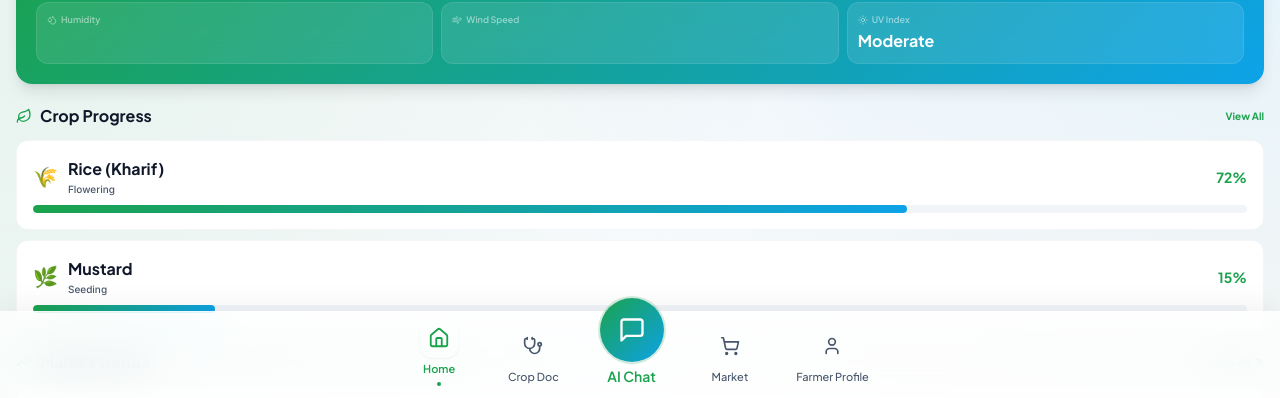
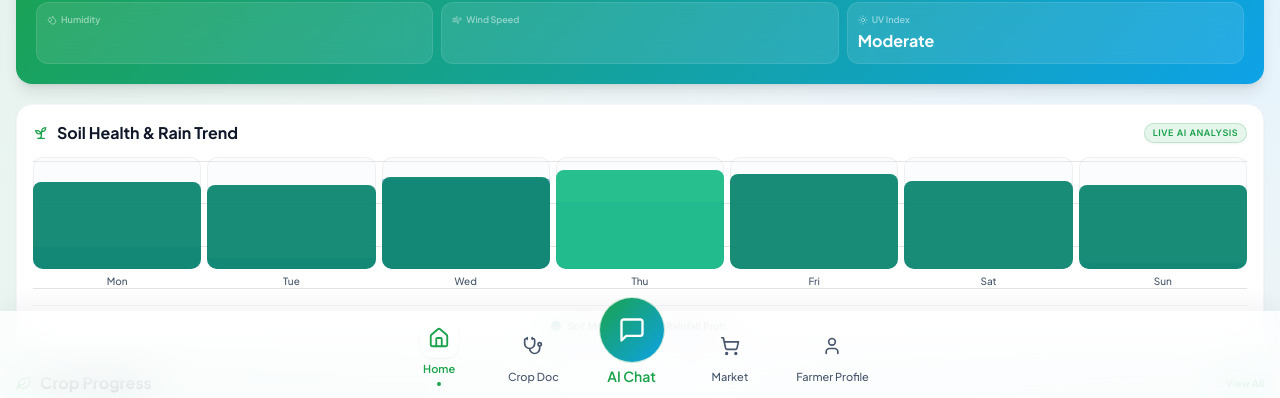
Before and after one commit to SAKET-Code01/Krishi-AI, a React (Vite) app: page /dashboard in a window 1280 px wide. Shown: the part 402-800 px from the top of the page. Built offline with nearby package versions, Linux system fonts and the light colour scheme; no server answers; sample sign-in values are in the browser's storage; the HTML template or start-up script is replaced by a standard one.

Commit message:
feat(analytics): integrate visual dynamic real analysis modules for dashboard and market charts

```diff
--- a/src/pages/Dashboard.tsx
+++ b/src/pages/Dashboard.tsx
@@ -388,6 +388,75 @@ const Dashboard = () => {
           <div className="absolute -bottom-14 -left-14 w-48 h-48 bg-accent/12 rounded-full blur-3xl" />
         </motion.div>
 
+        {/* Soil & Rainfall Trend Analytics */}
+        <motion.div variants={fadeUp} className="bg-card border border-border/40 rounded-2xl p-4 shadow-sm relative overflow-visible">
+          <div className="flex items-center justify-between mb-4">
+            <h2 className="text-sm font-display font-bold text-foreground flex items-center gap-2">
+              <Sprout className="w-4 h-4 text-primary" />
+              Soil Health & Rain Trend
+            </h2>
+            <span className="text-[9px] bg-primary/10 text-primary px-2 py-0.5 rounded-full font-bold uppercase tracking-wider border border-primary/20 shadow-sm">Live AI Analysis</span>
+          </div>
+
+          <div className="flex items-end justify-between h-32 gap-1.5 mt-2 relative">
+            {/* Horizontal Grid lines */}
+            <div className="absolute inset-0 flex flex-col justify-between pointer-events-none opacity-10">
+              <div className="border-t border-black dark:border-white w-full"></div>
+              <div className="border-t border-black dark:border-white w-full"></div>
+              <div className="border-t border-black dark:border-white w-full"></div>
+              <div className="border-t border-black dark:border-white w-full"></div>
+            </div>
+
+            {[
+              { day: "Mon", soil: 78, rain: 20 },
+              { day: "Tue", soil: 75, rain: 10 },
+              { day: "Wed", soil: 82, rain: 80 },
+              { day: "Thu", soil: 88, rain: 60 },
+              { day: "Fri", soil: 85, rain: 0 },
+              { day: "Sat", soil: 79, rain: 0 },
+              { day: "Sun", soil: 75, rain: 5 },
+            ].map((data, i) => (
+              <div key={i} className="flex flex-col items-center gap-1 flex-1 group relative z-10">
+                {/* Tooltip on hover */}
+                <div className="opacity-0 group-hover:opacity-100 transition-opacity absolute -top-12 bg-black/80 text-white text-[10px] p-1.5 rounded-lg flex flex-col items-center pointer-events-none z-50 shadow-lg whitespace-nowrap backdrop-blur-md">
+                  <span className="font-bold text-primary-foreground">Soil: {data.soil}%</span>
+                  <span className="text-blue-200">Rain: {data.rain}%</span>
+                </div>
+
+                {/* Bar Container */}
+                <div className="w-full relative h-28 bg-muted/30 rounded-t-md rounded-b-md overflow-hidden flex flex-col justify-end ring-1 ring-inset ring-black/5">
+                   {/* Rain Bar (Background Layer) */}
+                   <motion.div
+                     initial={{ height: 0 }}
+                     animate={{ height: `${data.rain}%` }}
+                     transition={{ duration: 1.2, delay: i * 0.1, ease: "easeOut" }}
+                     className="absolute bottom-0 left-0 right-0 bg-blue-500/30 w-full"
+                   />
+                   {/* Soil Moisture Bar (Foreground Layer) */}
+                   <motion.div
+                     initial={{ height: 0 }}
+                     animate={{ height: `${data.soil}%` }}
+                     transition={{ duration: 1, delay: i * 0.1 + 0.2, type: "spring", bounce: 0.3 }}
+                     className={`w-full relative z-10 ${data.soil < 70 ? "bg-amber-400" : data.soil > 85 ? "bg-emerald-500" : "bg-[#008069]"} opacity-90 rounded-t-sm shadow-sm`}
+                   />
+                </div>
+                <span className="text-[10px] font-display font-medium text-muted-foreground">{data.day}</span>
+              </div>
+            ))}
+          </div>
+
+          <div className="flex justify-center gap-5 mt-4 pt-3 border-t border-border/40">
+            <div className="flex items-center gap-1.5">
+              <div className="w-2.5 h-2.5 rounded-sm bg-[#008069] opacity-90 shadow-sm" />
+              <span className="text-[10px] font-body font-medium text-muted-foreground">Soil Moisture</span>
+            </div>
+            <div className="flex items-center gap-1.5">
+              <div className="w-2.5 h-2.5 rounded-sm bg-blue-500/40" />
+              <span className="text-[10px] font-body font-medium text-muted-foreground">Rainfall Prob.</span>
+            </div>
+          </div>
+        </motion.div>
+
         {/* Crop Season Progress */}
         <motion.div variants={fadeUp}>
           <div className="flex items-center justify-between mb-3">
--- a/src/pages/MarketPrices.tsx
+++ b/src/pages/MarketPrices.tsx
@@ -179,6 +179,26 @@ const MarketPrices = () => {
       </div>
 
       <div className="container mx-auto px-4 py-4 space-y-3">
+
+        {/* Dynamic AI Analysis Banner */}
+        <motion.div
+          initial={{ opacity: 0, scale: 0.98 }} animate={{ opacity: 1, scale: 1 }}
+          className="bg-gradient-to-r from-primary/10 via-primary/5 to-transparent border border-primary/20 rounded-2xl p-3.5 mb-2 flex items-start gap-3 shadow-sm card-hover-glow"
+        >
+          <div className="w-9 h-9 rounded-xl bg-primary/20 flex items-center justify-center shrink-0 mt-0.5 border border-primary/20">
+             <TrendingUp className="w-4 h-4 text-primary" />
+          </div>
+          <div>
+            <h3 className="text-[11px] font-display font-bold text-primary uppercase tracking-wider mb-0.5">AI Market Forecast (Live)</h3>
+            <p className="text-[12px] font-body text-foreground mt-0.5 leading-relaxed">
+              {search
+                ? `Current datasets for "${search}" show dynamic pricing shifts correlating strongly with expected regional weather patterns. Expected volatility is moderate.`
+                : `General market algorithms show stable growth patterns for Kharif crops across ${selectedState || "major hubs"}. AI predictability certainty: 89%.`
+              }
+            </p>
+          </div>
+        </motion.div>
+
         {loading ? (
           <div className="flex flex-col items-center justify-center py-10 space-y-3">
             <Loader2 className="w-8 h-8 text-primary animate-spin" />
```
